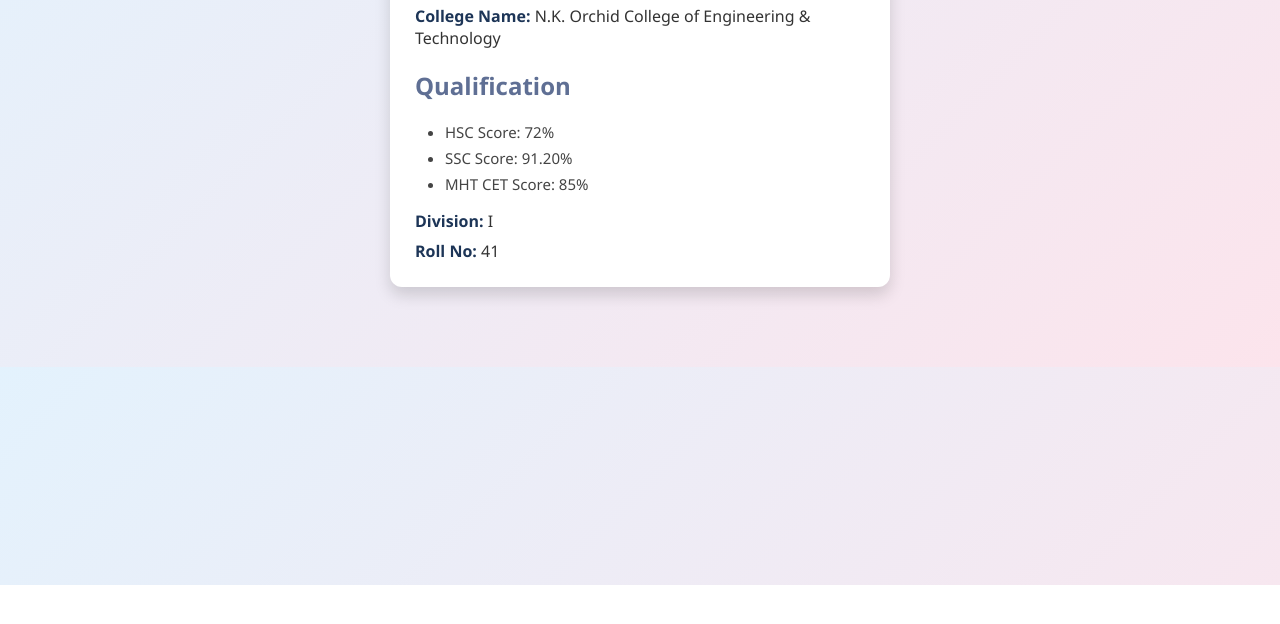
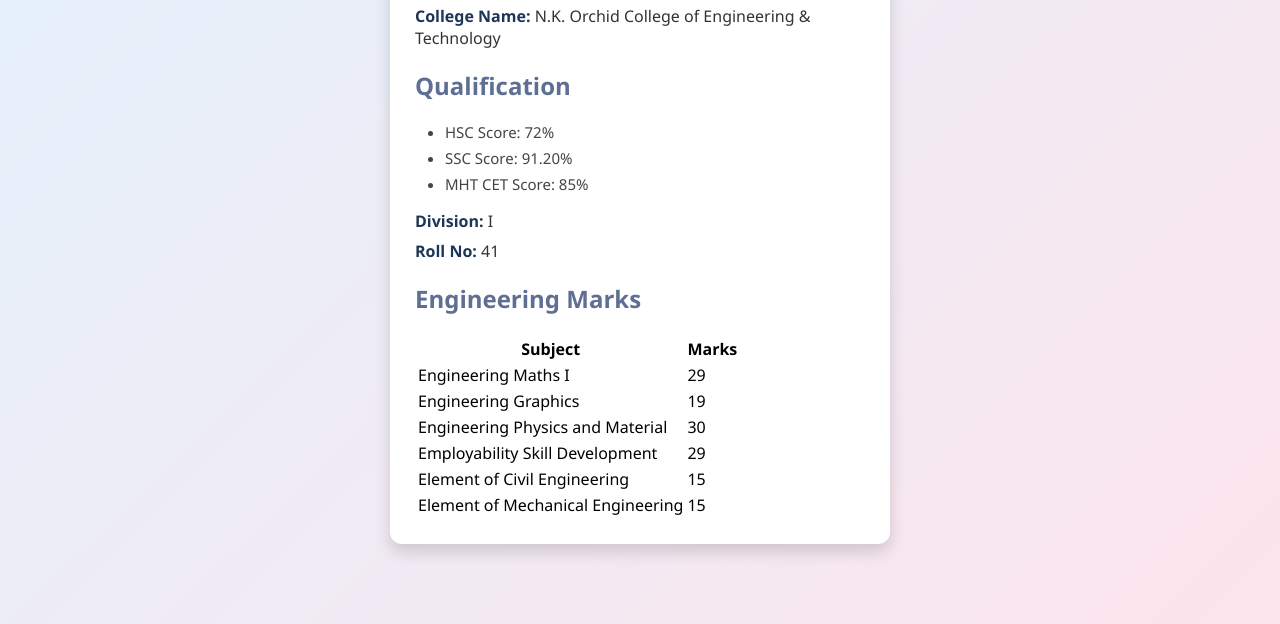
Before and after one commit to 2903Anjali/student-profile, a plain HTML site: page index.html in a window 1280 px wide. Shown: the part 215-839 px from the top of the page. Before the commit the page ends 800 px from the top, so only its background shows below. Drawn offline with Linux system fonts and the light colour scheme.

Commit message:
Update index.html

```diff
--- a/index.html
+++ b/index.html
@@ -2,6 +2,7 @@
 <html lang="en">
 <head>
     <meta charset="UTF-8">
+    <meta name="viewport" content="width=device-width, initial-scale=1.0">
     <title>Student Profile</title>
     <link rel="stylesheet" href="style.css">
 </head>
@@ -20,8 +21,45 @@
             <li>MHT CET Score: 85%</li>
         </ul>
 
+        <!-- Division & Roll No moved here -->
         <p><span>Division:</span> I</p>
         <p><span>Roll No:</span> 41</p>
+
+        <h2>Engineering Marks</h2>
+
+        <div class="table-container">
+            <table>
+                <tr>
+                    <th>Subject</th>
+                    <th>Marks</th>
+                </tr>
+                <tr>
+                    <td>Engineering Maths I</td>
+                    <td>29</td>
+                </tr>
+                <tr>
+                    <td>Engineering Graphics</td>
+                    <td>19</td>
+                </tr>
+                <tr>
+                    <td>Engineering Physics and Material</td>
+                    <td>30</td>
+                </tr>
+                <tr>
+                    <td>Employability Skill Development</td>
+                    <td>29</td>
+                </tr>
+                <tr>
+                    <td>Element of Civil Engineering</td>
+                    <td>15</td>
+                </tr>
+                <tr>
+                    <td>Element of Mechanical Engineering</td>
+                    <td>15</td>
+                </tr>
+            </table>
+        </div>
+
     </div>
 
 </body>
```
